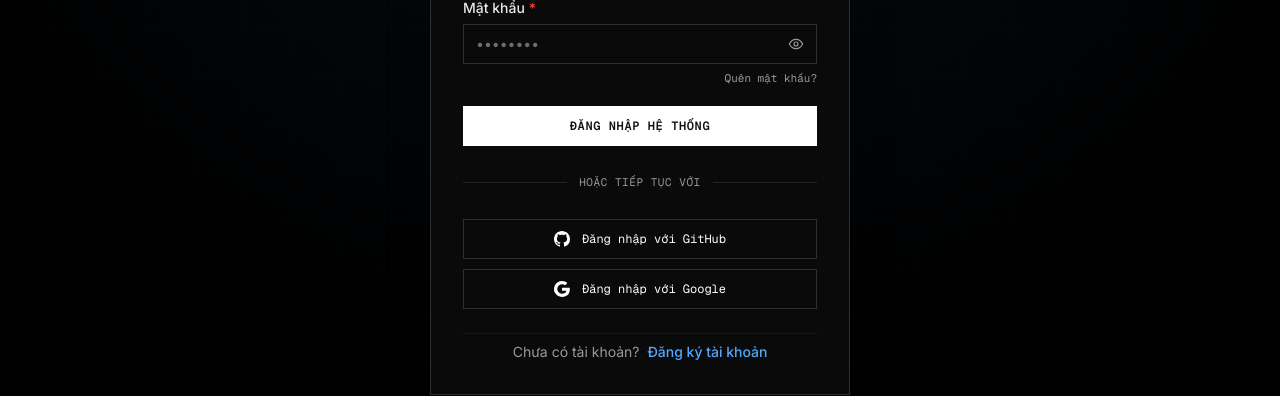
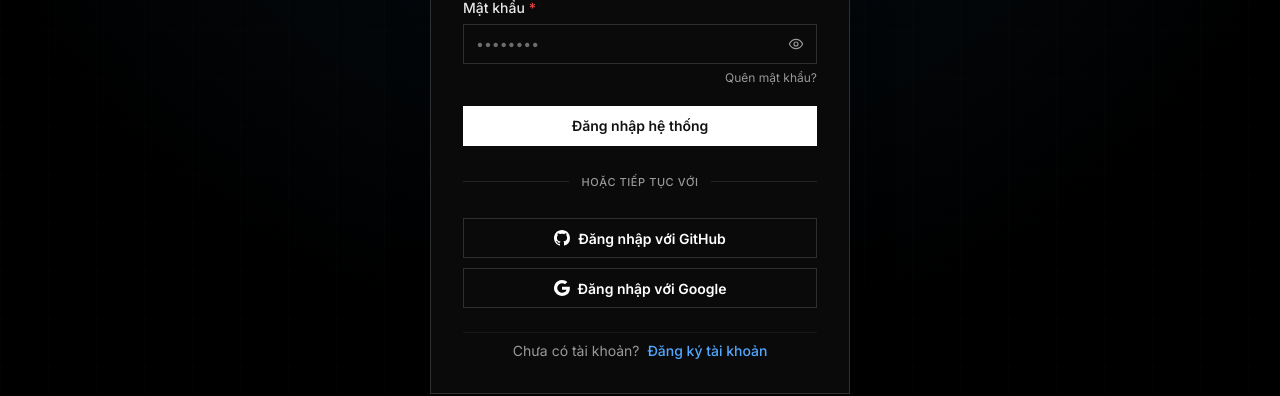
Before and after one commit to Dev-Shin-2002/Next_System, a Next.js app: page /login in a window 1280 px wide. Shown: the part 402-798 px from the top of the page. Built offline with nearby package versions, Linux system fonts and the light colour scheme.

Commit message:
feat(ui): add centralized Button component and unify fonts across auth and not-found views

```diff
--- a/src/app/(admin)/admin/not-found.tsx
+++ b/src/app/(admin)/admin/not-found.tsx
@@ -1,11 +1,10 @@
 'use client';
 
 import React from 'react';
-import Link from 'next/link';
 import { useTranslation } from '@/i18n';
 import { Typography } from '@/components/common/Typography';
+import { Button } from '@/components/common/Button';
 import { IconRegistry } from '@/components/common/IconRegistry';
-import { TOKENS } from '@/theme';
 
 export default function AdminNotFound() {
   const { t } = useTranslation();
@@ -40,14 +39,14 @@ export default function AdminNotFound() {
           The requested admin path was not located within the current administration routing table.
         </Typography>
 
-        <Link
+        <Button
           href="/admin"
-          className="btn-square h-10 px-6 mt-3 flex items-center gap-2 font-mono text-xs font-semibold uppercase tracking-wider bg-white text-[#121212] hover:bg-[#e7e7e7] transition-colors"
-          style={{ borderRadius: TOKENS.radius.button }}
+          variant="primary"
+          leftIcon={<IconRegistry name="chevron-left" size={14} />}
+          style={{ marginTop: '0.75rem' }}
         >
-          <IconRegistry name="chevron-left" size={14} />
-          <span>{t('nav.dashboard')}</span>
-        </Link>
+          {t('nav.dashboard')}
+        </Button>
       </div>
     </div>
   );
--- a/src/app/globals.css
+++ b/src/app/globals.css
@@ -82,6 +82,76 @@
 
 .btn-square:hover {
   background-color: #e7e7e7;
+}
+
+/* Dark Tech Button System (/style-md) */
+.dt-btn {
+  display: inline-flex;
+  align-items: center;
+  justify-content: center;
+  gap: 0.5rem;
+  border-radius: 0px !important;
+  font-family: var(--font-sans), sans-serif;
+  font-weight: 600;
+  white-space: nowrap;
+  user-select: none;
+  cursor: pointer;
+  text-decoration: none;
+  border: 1px solid transparent;
+  transition: background-color 120ms ease, border-color 120ms ease, color 120ms ease, opacity 120ms ease;
+  box-sizing: border-box;
+}
+
+.dt-btn:disabled,
+.dt-btn[data-disabled="true"] {
+  opacity: 0.5;
+  cursor: not-allowed;
+  pointer-events: none;
+}
+
+.dt-btn:focus-visible {
+  outline: 2px solid #52a8ff;
+  outline-offset: 2px;
+}
+
+.dt-btn--primary {
+  background-color: #ffffff;
+  color: #121212;
+  border-color: #ffffff;
+}
+.dt-btn--primary:hover:not(:disabled) {
+  background-color: #e7e7e7;
+  border-color: #e7e7e7;
+}
+
+.dt-btn--secondary {
+  background-color: #0a0a0a;
+  color: #ffffff;
+  border-color: rgba(255, 255, 255, 0.15);
+}
+.dt-btn--secondary:hover:not(:disabled) {
+  background-color: #161616;
+  border-color: rgba(255, 255, 255, 0.35);
+}
+
+.dt-btn--ghost {
+  background-color: transparent;
+  color: #999999;
+  border-color: transparent;
+}
+.dt-btn--ghost:hover:not(:disabled) {
+  color: #ffffff;
+  background-color: rgba(255, 255, 255, 0.06);
+}
+
+.dt-btn--danger {
+  background-color: #ef4444;
+  color: #ffffff;
+  border-color: #ef4444;
+}
+.dt-btn--danger:hover:not(:disabled) {
+  background-color: #dc2626;
+  border-color: #dc2626;
 }
 
 .v-chip {
--- a/src/components/auth/EmailForm.tsx
+++ b/src/components/auth/EmailForm.tsx
@@ -5,6 +5,7 @@ import Link from 'next/link';
 import { useRouter, useSearchParams } from 'next/navigation';
 import { useTranslation } from '@/i18n';
 import { TextField } from '@/components/common/TextField';
+import { Button } from '@/components/common/Button';
 import { TOKENS } from '@/theme';
 
 export function EmailForm() {
@@ -57,7 +58,7 @@ export function EmailForm() {
       {errors.general ? (
         <div
           role="alert"
-          className="p-3 bg-red-950/40 border border-red-500/30 text-red-400 text-xs font-mono"
+          className="p-3 bg-red-950/40 border border-red-500/30 text-red-400 text-xs font-sans"
           style={{ borderRadius: TOKENS.radius.button }}
         >
           {errors.general}
@@ -91,25 +92,22 @@ export function EmailForm() {
         <div className="flex justify-end">
           <Link
             href="/forgot-password"
-            className="text-[11px] font-mono text-[#999999] hover:text-[#52a8ff] transition-colors"
+            className="text-xs font-sans text-[#999999] hover:text-[#52a8ff] transition-colors"
           >
             {t('auth.forgotPassword')}
           </Link>
         </div>
       </div>
 
-      <button
+      <Button
         type="submit"
-        disabled={isSubmitting}
-        className="btn-square w-full h-10 mt-1 flex items-center justify-center font-mono font-semibold text-xs tracking-wider uppercase select-none transition-all duration-150 disabled:opacity-50 disabled:cursor-not-allowed cursor-pointer"
-        style={{
-          borderRadius: TOKENS.radius.button,
-          backgroundColor: '#FFFFFF',
-          color: '#121212',
-        }}
+        variant="primary"
+        fullWidth
+        isLoading={isSubmitting}
+        style={{ marginTop: '0.25rem' }}
       >
-        {isSubmitting ? t('auth.signingIn') : t('auth.signInButton')}
-      </button>
+        {t('auth.signInButton')}
+      </Button>
     </form>
   );
 }
--- a/src/components/auth/LoginCard.tsx
+++ b/src/components/auth/LoginCard.tsx
@@ -52,7 +52,7 @@ export function LoginCard() {
         <div className="absolute inset-0 flex items-center">
           <div className="w-full border-t border-white/10" />
         </div>
-        <span className="relative px-3 bg-[#0a0a0a] font-mono text-[11px] uppercase tracking-wider text-[#999999]">
+        <span className="relative px-3 bg-[#0a0a0a] font-sans text-[11px] font-medium uppercase tracking-wider text-[#999999]">
           {t('auth.orDivider')}
         </span>
       </div>
--- a/src/components/auth/OAuthButtons.tsx
+++ b/src/components/auth/OAuthButtons.tsx
@@ -2,8 +2,8 @@
 
 import React from 'react';
 import { useTranslation } from '@/i18n';
+import { Button } from '@/components/common/Button';
 import { IconRegistry } from '@/components/common/IconRegistry';
-import { TOKENS } from '@/theme';
 
 interface OAuthButtonsProps {
   onGithubClick?: () => void;
@@ -16,27 +16,25 @@ export function OAuthButtons({ onGithubClick, onGoogleClick, isLoading }: OAuthB
 
   return (
     <div className="flex flex-col gap-2.5 w-full">
-      <button
-        type="button"
+      <Button
+        variant="secondary"
+        fullWidth
         onClick={onGithubClick}
         disabled={isLoading}
-        className="w-full h-10 px-4 flex items-center justify-center gap-3 bg-[#0a0a0a] hover:bg-[#151515] text-[#ffffff] border border-white/15 hover:border-white/30 font-mono text-xs transition-all duration-150 disabled:opacity-50 disabled:cursor-not-allowed cursor-pointer select-none"
-        style={{ borderRadius: TOKENS.radius.button }}
+        leftIcon={<IconRegistry name="github" size={16} />}
       >
-        <IconRegistry name="github" size={16} className="text-[#ffffff]" />
-        <span>{t('auth.oauthGithub')}</span>
-      </button>
+        {t('auth.oauthGithub')}
+      </Button>
 
-      <button
-        type="button"
+      <Button
+        variant="secondary"
+        fullWidth
         onClick={onGoogleClick}
         disabled={isLoading}
-        className="w-full h-10 px-4 flex items-center justify-center gap-3 bg-[#0a0a0a] hover:bg-[#151515] text-[#ffffff] border border-white/15 hover:border-white/30 font-mono text-xs transition-all duration-150 disabled:opacity-50 disabled:cursor-not-allowed cursor-pointer select-none"
-        style={{ borderRadius: TOKENS.radius.button }}
+        leftIcon={<IconRegistry name="google" size={16} />}
       >
-        <IconRegistry name="google" size={16} className="text-[#ffffff]" />
-        <span>{t('auth.oauthGoogle')}</span>
-      </button>
+        {t('auth.oauthGoogle')}
+      </Button>
     </div>
   );
 }
--- /dev/null
+++ b/src/components/common/Button.tsx
@@ -0,0 +1,132 @@
+import * as React from 'react';
+import Link from 'next/link';
+import { FONTS, TOKENS } from '@/theme';
+
+export type ButtonVariant = 'primary' | 'secondary' | 'ghost' | 'danger';
+export type ButtonSize = 'sm' | 'md' | 'lg';
+
+export interface ButtonProps extends React.ButtonHTMLAttributes<HTMLButtonElement> {
+    variant?: ButtonVariant;
+    size?: ButtonSize;
+    fullWidth?: boolean;
+    isLoading?: boolean;
+    leftIcon?: React.ReactNode;
+    rightIcon?: React.ReactNode;
+    href?: string;
+    children?: React.ReactNode;
+}
+
+const SIZE_STYLES: Record<ButtonSize, { height: string; padding: string; fontSize: string }> = {
+    sm: {
+        height: TOKENS.controlSize.sm, // 32px
+        padding: '0 12px',
+        fontSize: TOKENS.typography.xs.fontSize,
+    },
+    md: {
+        height: TOKENS.controlSize.md, // 40px
+        padding: '0 16px',
+        fontSize: TOKENS.typography.sm.fontSize,
+    },
+    lg: {
+        height: TOKENS.controlSize.lg, // 48px
+        padding: '0 24px',
+        fontSize: TOKENS.typography.base.fontSize,
+    },
+};
+
+const Spinner = () => (
+    <svg
+        className="animate-spin"
+        width="14"
+        height="14"
+        viewBox="0 0 24 24"
+        fill="none"
+        xmlns="http://www.w3.org/2000/svg"
+        aria-hidden="true"
+    >
+        <circle cx="12" cy="12" r="10" stroke="currentColor" strokeWidth="3" strokeOpacity="0.25" />
+        <path
+            d="M12 2a10 10 0 0 1 10 10"
+            stroke="currentColor"
+            strokeWidth="3"
+            strokeLinecap="round"
+        />
+    </svg>
+);
+
+const cx = (...parts: Array<string | false | null | undefined>) =>
+    parts.filter(Boolean).join(' ') || undefined;
+
+export const Button = React.forwardRef<HTMLButtonElement, ButtonProps>(function Button(
+    {
+        variant = 'primary',
+        size = 'md',
+        fullWidth = false,
+        isLoading = false,
+        leftIcon,
+        rightIcon,
+        href,
+        disabled,
+        className,
+        style,
+        children,
+        type = 'button',
+        ...rest
+    },
+    ref,
+) {
+    const s = SIZE_STYLES[size];
+    const isDisabled = disabled || isLoading;
+
+    const combinedStyle: React.CSSProperties = {
+        height: s.height,
+        padding: s.padding,
+        fontSize: s.fontSize,
+        fontFamily: FONTS.sans,
+        width: fullWidth ? '100%' : undefined,
+        ...style,
+    };
+
+    const variantClass = `dt-btn--${variant}`;
+    const classes = cx('dt-btn', variantClass, className);
+
+    const innerContent = (
+        <>
+            {isLoading ? <Spinner /> : leftIcon ? <span aria-hidden="true" className="flex shrink-0 items-center">{leftIcon}</span> : null}
+            <span>{children}</span>
+            {!isLoading && rightIcon ? <span aria-hidden="true" className="flex shrink-0 items-center">{rightIcon}</span> : null}
+        </>
+    );
+
+    if (href) {
+        return (
+            <Link
+                href={href}
+                className={classes}
+                style={combinedStyle}
+                data-disabled={isDisabled ? 'true' : undefined}
+                aria-disabled={isDisabled ? 'true' : undefined}
+            >
+                {innerContent}
+            </Link>
+        );
+    }
+
+    return (
+        <button
+            ref={ref}
+            type={type}
+            disabled={isDisabled}
+            aria-busy={isLoading ? 'true' : undefined}
+            className={classes}
+            style={combinedStyle}
+            {...rest}
+        >
+            {innerContent}
+        </button>
+    );
+});
+
+Button.displayName = 'Button';
+
+export default Button;
--- a/src/components/common/index.ts
+++ b/src/components/common/index.ts
@@ -1,6 +1,7 @@
 export * from './Typography';
 export * from './Input';
 export * from './TextField';
+export * from './Button';
 export * from './Logo';
 export * from './IconRegistry';
 export * from './LanguageSwitcher';
```
Also changed, not shown: src/app/not-found.tsx (+11 -12 lines).
